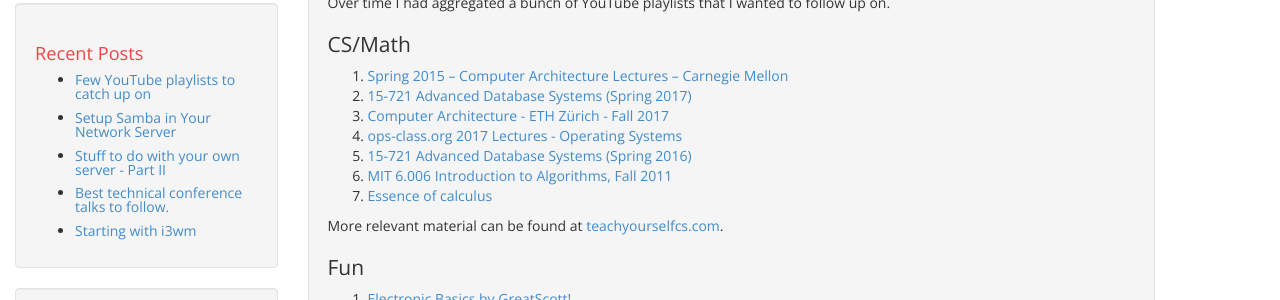
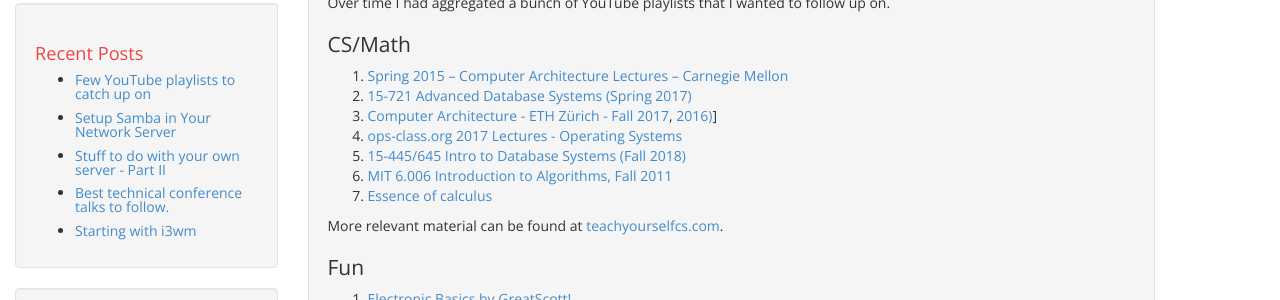
Before and after one commit to dtsdwarak/blog, a Jekyll site: the page built from collections/_posts/2018-08-20-Few-Playlists-To-Catch-Up-On.md, in a window 1280 px wide. Shown: the part 137-437 px from the top of the page. Built offline with Jekyll 4.4.1, drawn with Linux system fonts in a browser that asks for light colours.

Commit message:
Update to YouTube playlists - add link for Intro to Database Systems

```diff
--- a/collections/_posts/2018-08-20-Few-Playlists-To-Catch-Up-On.md
+++ b/collections/_posts/2018-08-20-Few-Playlists-To-Catch-Up-On.md
@@ -10,9 +10,9 @@ Over time I had aggregated a bunch of YouTube playlists that I wanted to follow
 
 1. [Spring 2015 -- Computer Architecture Lectures -- Carnegie Mellon](https://www.youtube.com/playlist?list=PL5PHm2jkkXmi5CxxI7b3JCL1TWybTDtKq)
 2. [15-721 Advanced Database Systems (Spring 2017)](https://www.youtube.com/playlist?list=PLSE8ODhjZXjYgTIlqf4Dy9KQpQ7kn1Tl0)
-3. [Computer Architecture - ETH Zürich - Fall 2017](https://www.youtube.com/playlist?list=PL5Q2soXY2Zi9OhoVQBXYFIZywZXCPl4M_)
+3. [Computer Architecture - ETH Zürich - Fall 2017](https://www.youtube.com/playlist?list=PL5Q2soXY2Zi9OhoVQBXYFIZywZXCPl4M_), [2016)](https://www.youtube.com/playlist?list=PLSE8ODhjZXjbisIGOepfnlbfxeH7TW-8O)]
 4. [ops-class.org 2017 Lectures - Operating Systems](https://www.youtube.com/playlist?list=PLE6LEE8y2Jp_z8pkiuvHo7Vz-eQEKsk-I)
-5. [15-721 Advanced Database Systems (Spring 2016)](https://www.youtube.com/playlist?list=PLSE8ODhjZXjbisIGOepfnlbfxeH7TW-8O)
+5. [15-445/645 Intro to Database Systems (Fall 2018)](https://www.youtube.com/playlist?list=PLSE8ODhjZXja3hgmuwhf89qboV1kOxMx7)
 6. [MIT 6.006 Introduction to Algorithms, Fall 2011](https://www.youtube.com/playlist?list=PLUl4u3cNGP61Oq3tWYp6V_F-5jb5L2iHb)
 7. [Essence of calculus](https://www.youtube.com/playlist?list=PLZHQObOWTQDMsr9K-rj53DwVRMYO3t5Yr)
 
```
